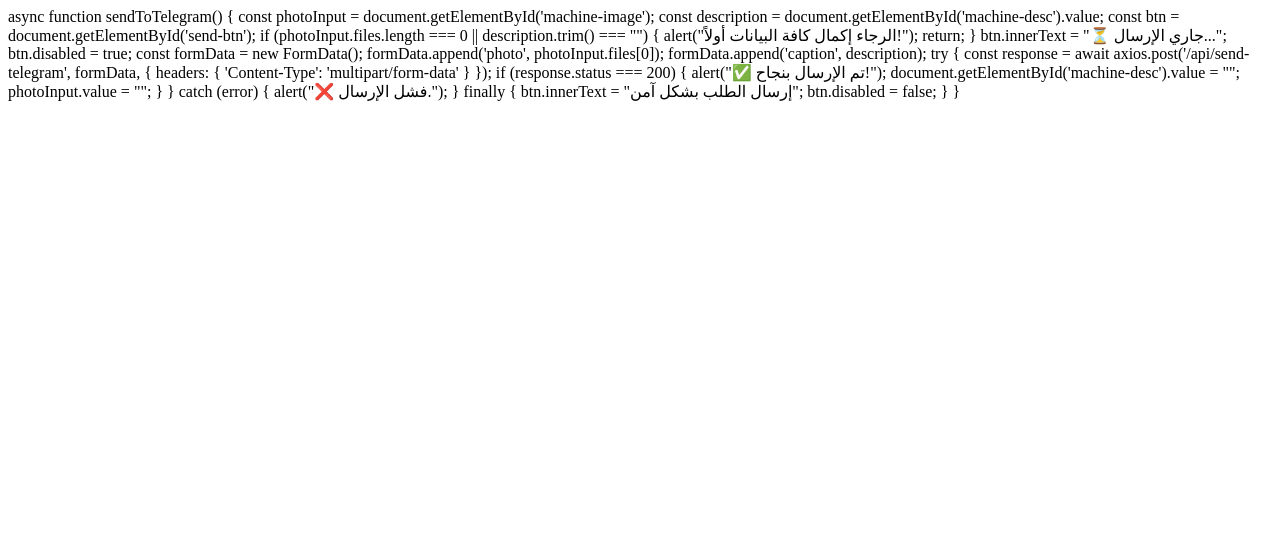
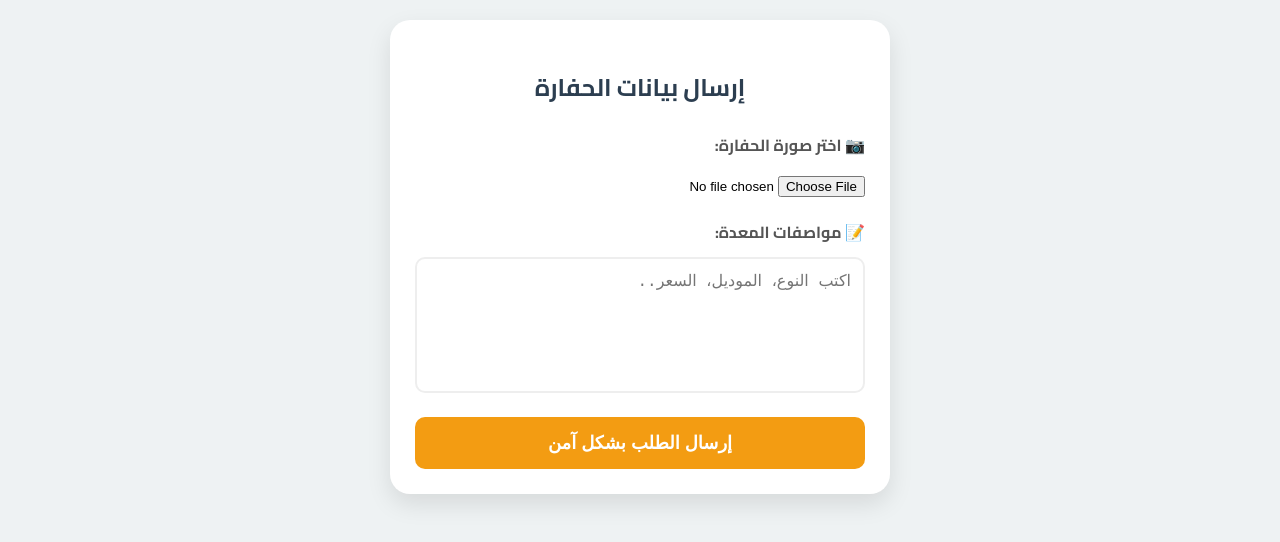
Before and after one commit to Saul457/vercelsiteexcavator, a website: page add.html in a window 1280 px wide. Drawn offline with nearby package versions, Linux system fonts and the light colour scheme.

Commit message:
Update add.html

```diff
--- a/add.html
+++ b/add.html
@@ -1,3 +1,36 @@
+<!DOCTYPE html>
+<html lang="ar" dir="rtl">
+<head>
+    <meta charset="UTF-8">
+    <meta name="viewport" content="width=device-width, initial-scale=1.0">
+    <title>إضافة معدة ثقيلة</title>
+    <script src="https://cdn.jsdelivr.net/npm/axios/dist/axios.min.js"></script>
+    <link href="https://fonts.googleapis.com/css2?family=Cairo:wght@400;700&display=swap" rel="stylesheet">
+    <style>
+        body { font-family: 'Cairo', sans-serif; background-color: #eef2f3; margin: 0; padding: 20px; text-align: center; }
+        .form-card { max-width: 450px; background: white; padding: 25px; border-radius: 20px; margin: auto; box-shadow: 0 10px 25px rgba(0,0,0,0.1); }
+        h2 { color: #2c3e50; margin-bottom: 20px; }
+        label { display: block; margin-bottom: 10px; font-weight: bold; color: #555; text-align: right; }
+        input[type="file"] { margin-bottom: 20px; width: 100%; }
+        textarea { width: 100%; padding: 12px; border: 2px solid #eee; border-radius: 10px; resize: none; font-size: 16px; box-sizing: border-box; transition: 0.3s; }
+        button { background-color: #f39c12; color: white; border: none; padding: 15px 30px; border-radius: 10px; font-size: 18px; font-weight: bold; cursor: pointer; transition: 0.3s; width: 100%; margin-top: 15px; }
+        button:hover { background-color: #d35400; }
+    </style>
+</head>
+<body>
+
+<div class="form-card">
+    <h2>إرسال بيانات الحفارة</h2>
+    <label>📷 اختر صورة الحفارة:</label>
+    <input type="file" id="machine-image" accept="image/*">
+
+    <label>📝 مواصفات المعدة:</label>
+    <textarea id="machine-desc" rows="6" placeholder="اكتب النوع، الموديل، السعر.."></textarea>
+
+    <button id="send-btn" onclick="sendToTelegram()">إرسال الطلب بشكل آمن</button>
+</div>
+
+<script>
 async function sendToTelegram() {
     const photoInput = document.getElementById('machine-image');
     const description = document.getElementById('machine-desc').value;
@@ -16,6 +49,7 @@
     formData.append('caption', description);
 
     try {
+        // الربط الصحيح مع Vercel API
         const response = await axios.post('/api/send-telegram', formData, {
             headers: { 'Content-Type': 'multipart/form-data' }
         });
@@ -26,9 +60,14 @@
             photoInput.value = "";
         }
     } catch (error) {
-        alert("❌ فشل الإرسال.");
+        alert("❌ فشل الإرسال. تأكد من إعدادات السيرفر.");
+        console.error(error);
     } finally {
         btn.innerText = "إرسال الطلب بشكل آمن";
         btn.disabled = false;
     }
 }
+</script>
+
+</body>
+</html>
```
